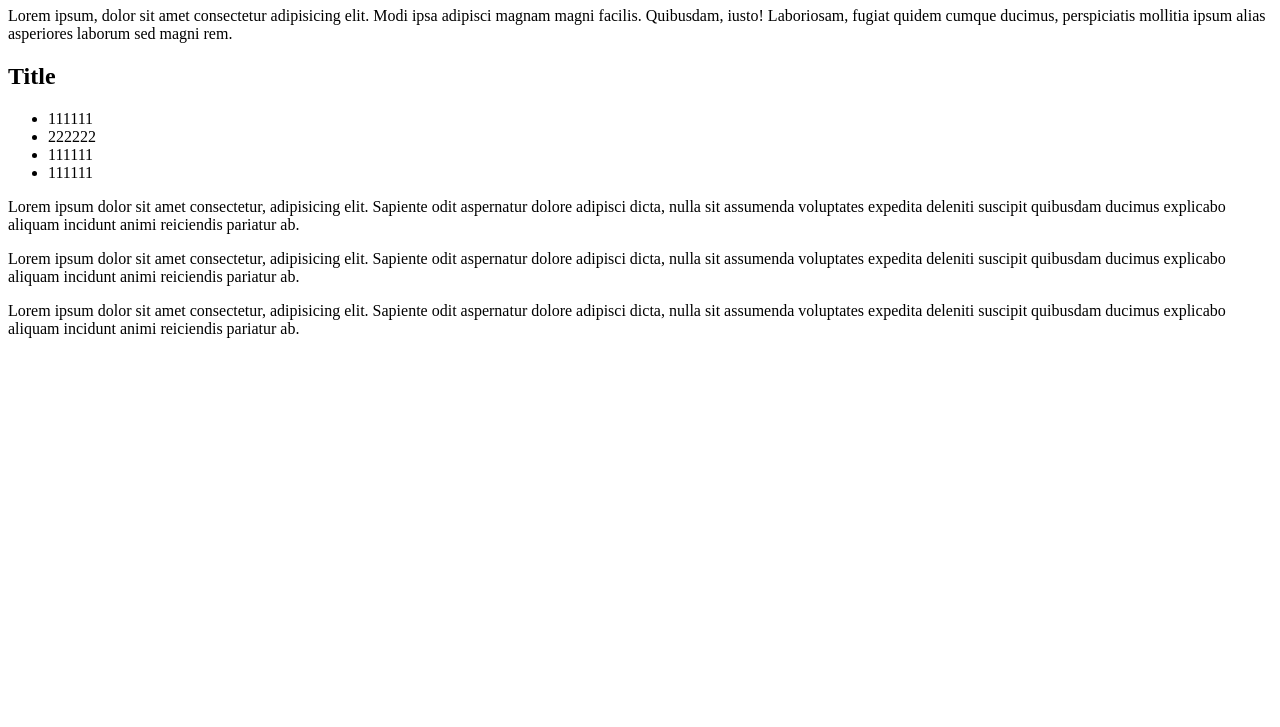
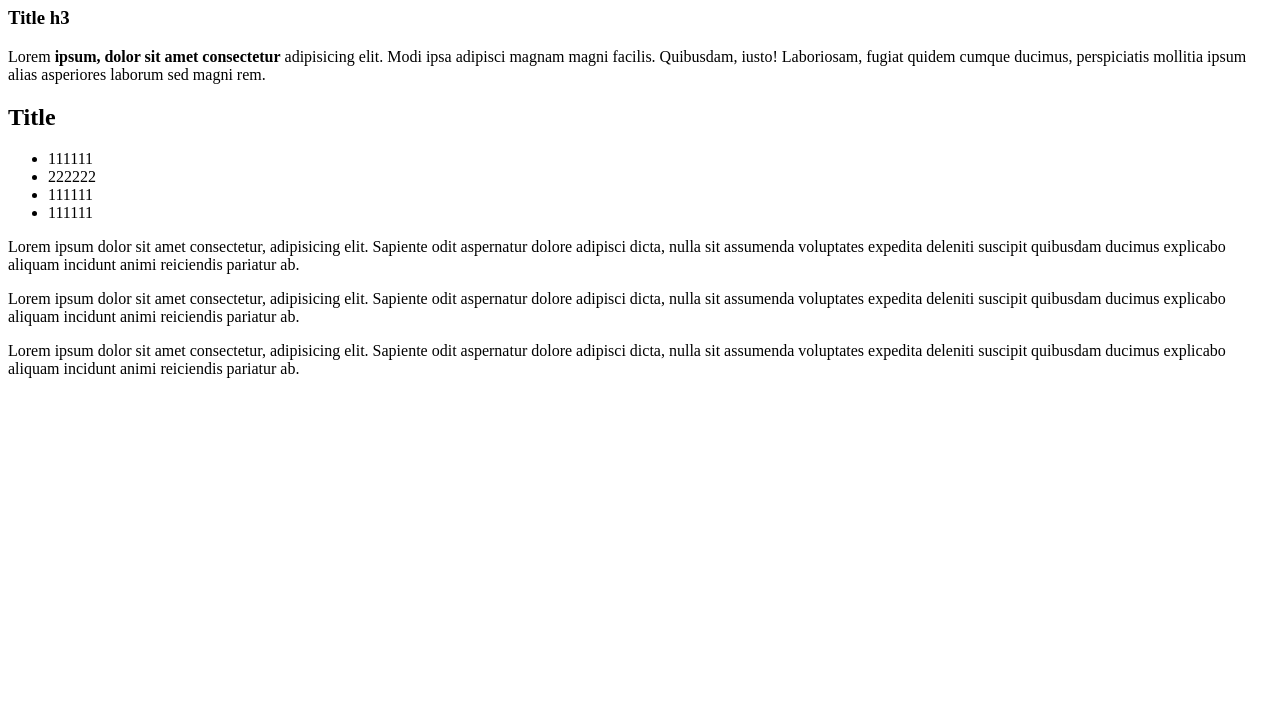
Before and after one commit to vetaluga/git-les1, a plain HTML site: page index.html in a window 1280 px wide. Shown: the part 73-800 px from the top of the page. Drawn offline with Linux system fonts and the light colour scheme.

Commit message:
changes for first p and add h3 title

```diff
--- a/index.html
+++ b/index.html
@@ -7,7 +7,8 @@
 </head>
 <body>
     <h1>Git example</h1>
-    <p>Lorem ipsum, dolor sit amet consectetur adipisicing elit. Modi ipsa adipisci magnam magni facilis. Quibusdam, iusto! Laboriosam, fugiat quidem cumque ducimus, perspiciatis mollitia ipsum alias asperiores laborum sed magni rem.</p>
+    <h3>Title h3</h3>
+    <p>Lorem <b>ipsum, dolor sit amet consectetur</b> adipisicing elit. Modi ipsa adipisci magnam magni facilis. Quibusdam, iusto! Laboriosam, fugiat quidem cumque ducimus, perspiciatis mollitia ipsum alias asperiores laborum sed magni rem.</p>
     <h2>Title</h2>
     <ul>
         <li>111111</li>
```
